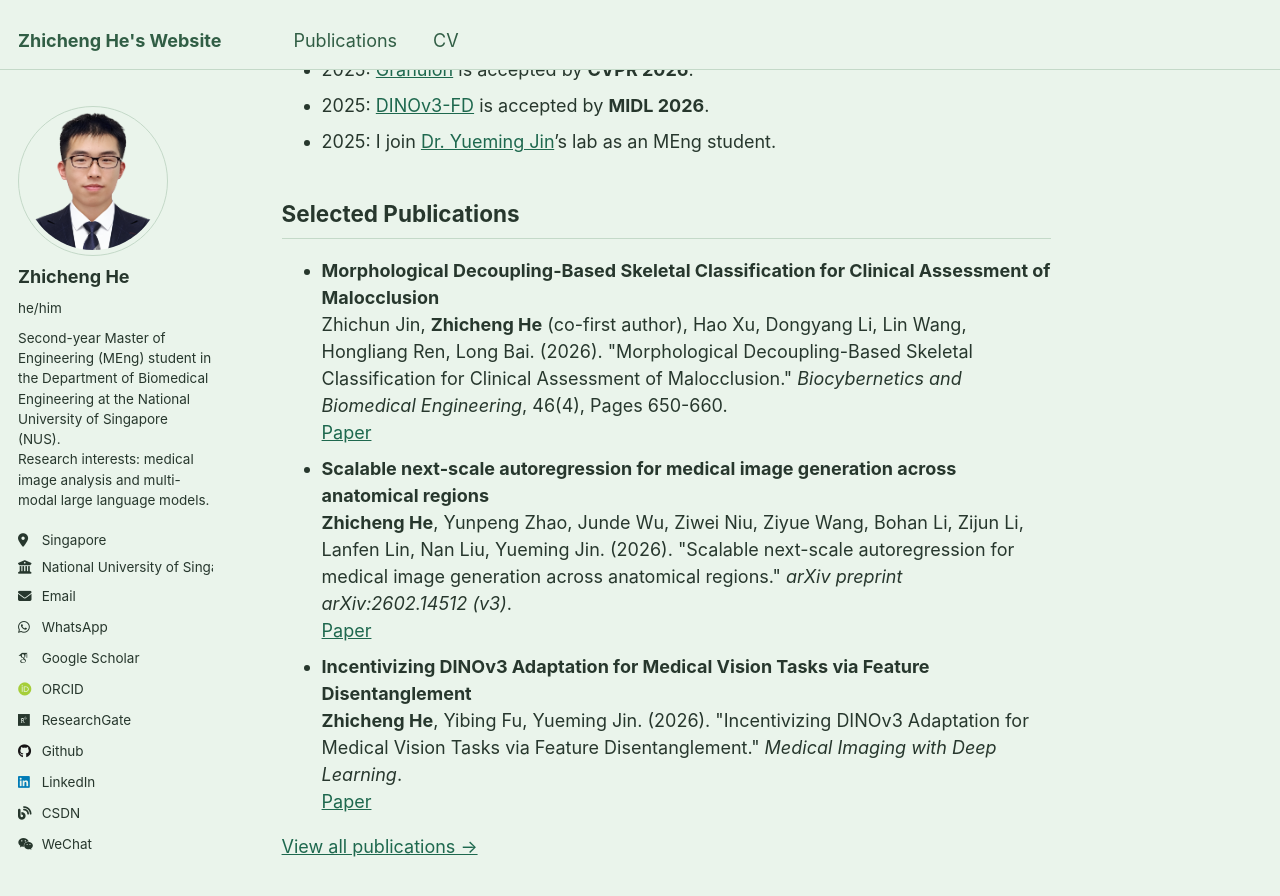
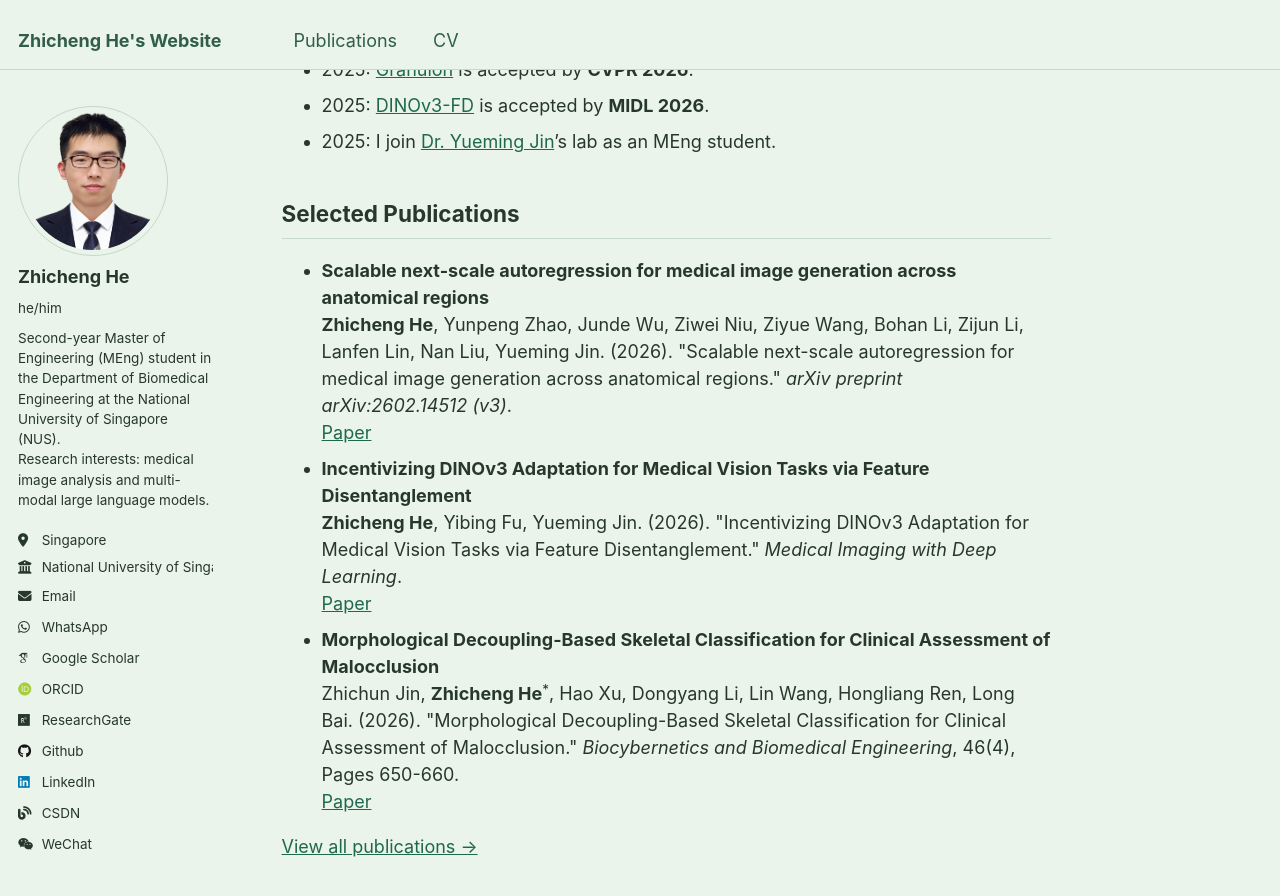
Before and after one commit to hezhicheng2002/hezhicheng2002.github.io, a Jekyll site: the page built from _pages/about.md, in a window 1280 px wide and 900 px high, scrolled down 781 px. Shown: the top 896 px of the window. Built offline with Jekyll 4.4.1, drawn with Linux system fonts in a browser that asks for light colours; some web fonts are replaced.

Commit message:
Order selected publications and use co-first superscript

```diff
--- a/_pages/about.md
+++ b/_pages/about.md
@@ -29,11 +29,12 @@ News
 Selected Publications
 ------
 {% assign selected_publication_urls = "/publication/2026-02-16-medvar|/publication/2026-01-01-dinov3-fd|/publication/2026-09-09-teethgnn" | split: "|" %}
-{% assign publications = site.publications | sort: 'date' | reverse %}
+{% assign publications = site.publications %}
 {% if publications and publications.size > 0 %}
 <ul>
-{% for item in publications %}
-  {% unless selected_publication_urls contains item.permalink %}{% continue %}{% endunless %}
+{% for selected_url in selected_publication_urls %}
+  {% assign item = publications | where: 'permalink', selected_url | first %}
+  {% unless item %}{% continue %}{% endunless %}
   <li>
     <strong>{{ item.title }}</strong><br>
     {{ item.citation }}<br>
```
Also changed, not shown: _publications/2026-09-09-teethgnn.md (+1 -1 lines).
